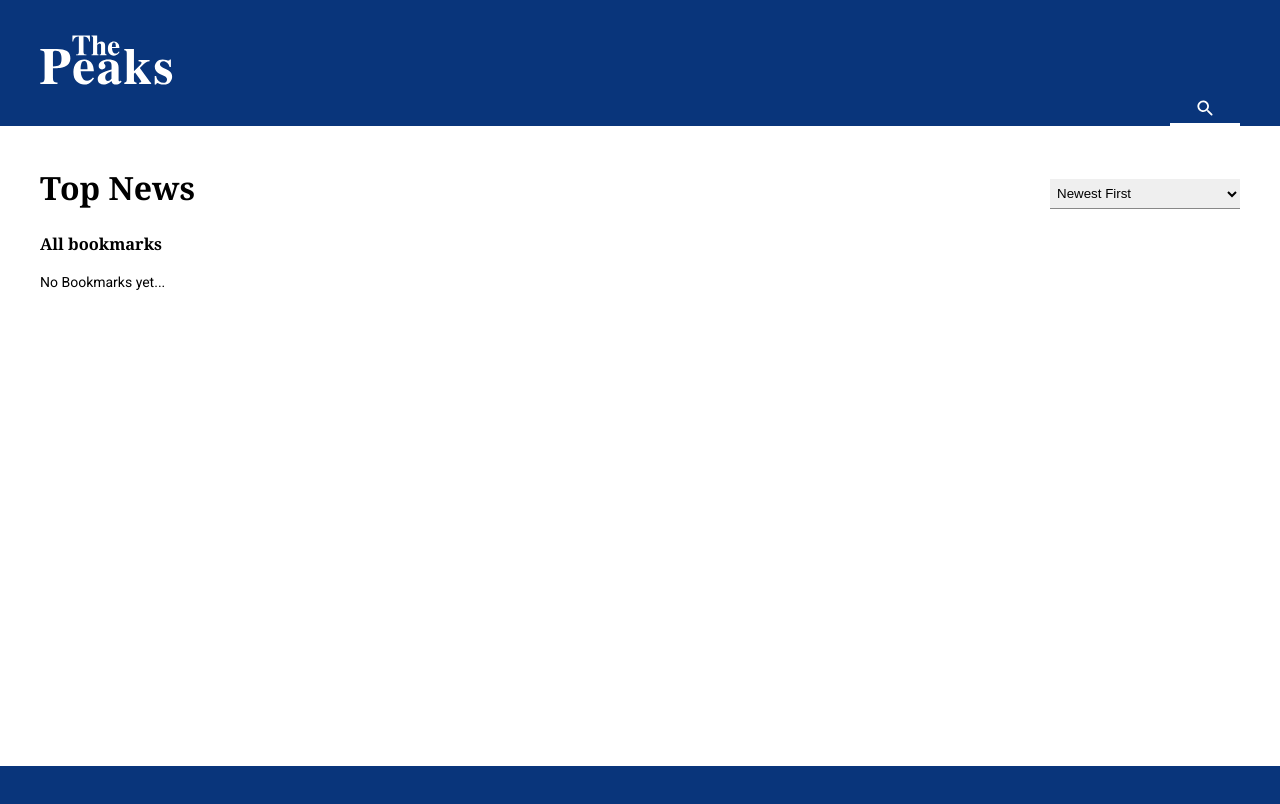
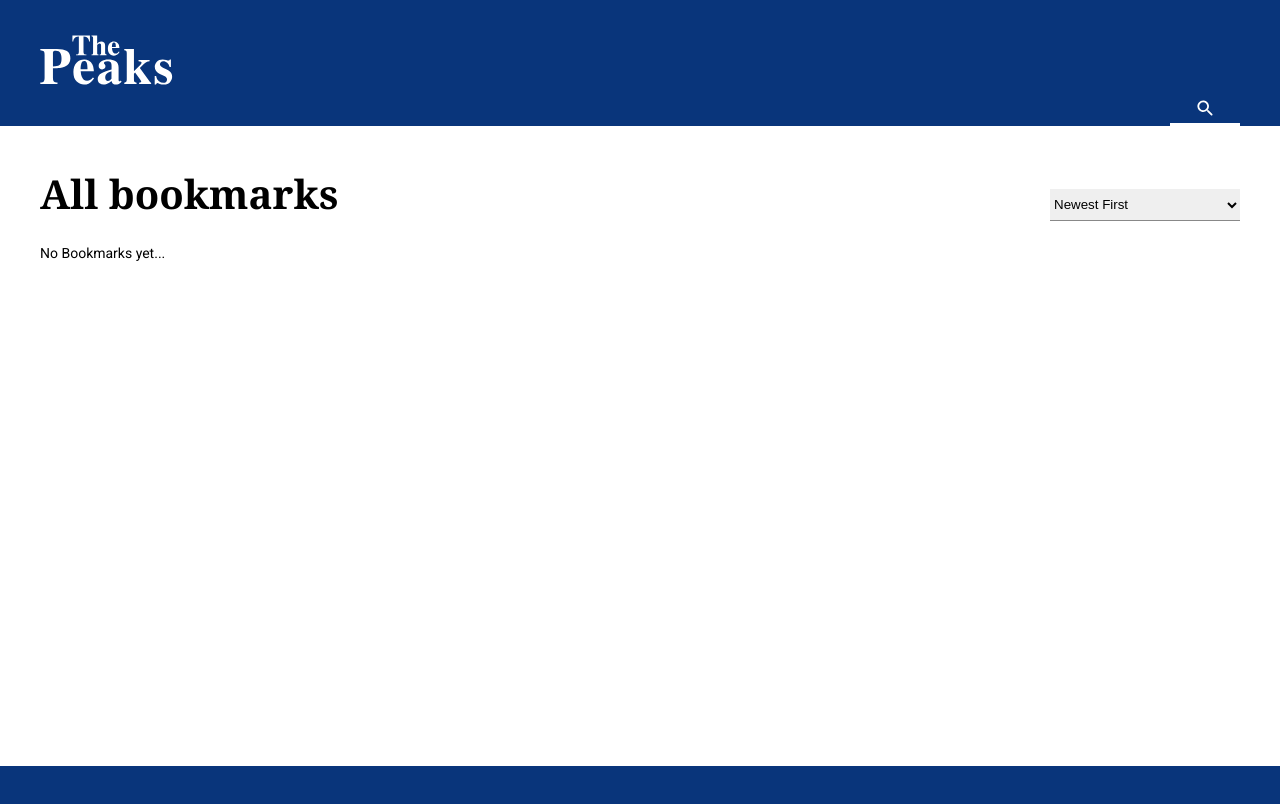
Before and after one commit to uruchira/sp-news-app, a React (Create React App) app: page /bookmarks in a window 1280 px wide. Shown: the top 804 px of the page. Built offline with nearby package versions, Linux system fonts and the light colour scheme.

Commit message:
Add dynamic page header

```diff
--- a/src/components/SubHeader.js
+++ b/src/components/SubHeader.js
@@ -1,11 +1,11 @@
 import { useLocation } from "react-router-dom";
-
 import Sorting from "./Sorting";
 
 import { HOME_PATH, SEARCH_PATH, BOOKMARKS_PATH } from "../constants";
 
 import { SubHeaderWrapper, SortingSection } from "../styles/layout";
 import { BaseLink, BaseHeader } from "../styles/elements";
+
 import bookmarkIcon from "../assets/bookmark-icon.svg";
 
 function isNewsDetailPage(pathname) {
@@ -17,26 +17,42 @@ function isNewsSavedPage(pathname) {
   return pathname === BOOKMARKS_PATH;
 }
 
-const SubHeader = () => {
-  const location = useLocation();
+function setPageHeader(pathname) {
+  switch (pathname) {
+    case HOME_PATH:
+      return "Top stories";
+    case SEARCH_PATH:
+      return "Search results";
+    case BOOKMARKS_PATH:
+      return "All bookmarks";
+    default:
+      return "";
+  }
+}
 
+function checkSubHeaderVisibility(routeName) {
   return (
+    !isNewsDetailPage(routeName) && (
       <SubHeaderWrapper>
-      <BaseHeader>Top News</BaseHeader>
+        <BaseHeader>{setPageHeader(routeName)}</BaseHeader>
         <SortingSection>
-        {isNewsDetailPage(location.pathname) ||
-        isNewsSavedPage(location.pathname) ? (
-          ""
-        ) : (
+          {!isNewsSavedPage(routeName) && (
             <BaseLink to={BOOKMARKS_PATH}>
               <img src={bookmarkIcon} alt="Bookmark Icon" />
               <span>view bookmark</span>
             </BaseLink>
           )}
-        {isNewsDetailPage(location.pathname) ? "" : <Sorting />}
+          <Sorting />
         </SortingSection>
       </SubHeaderWrapper>
+    )
   );
+}
+
+const SubHeader = () => {
+  const location = useLocation();
+
+  return <>{checkSubHeaderVisibility(location.pathname)}</>;
 };
 
 export default SubHeader;
--- a/src/pages/NewsHomePage/index.js
+++ b/src/pages/NewsHomePage/index.js
@@ -19,7 +19,7 @@ function ArticleHomePage() {
     <>
       <TopNewsSection />
       <br />
-      <hr />
+      <br />
       <br />
       <SportNewsSection />
     </>
--- a/src/pages/NewsSavedPage/index.js
+++ b/src/pages/NewsSavedPage/index.js
@@ -14,13 +14,7 @@ const ArticleSavedPage = () => {
     []
   );
 
-  return (
-    <>
-      <h3>All bookmarks</h3>
-      <br />
-      <NewsSavedSection />
-    </>
-  );
+  return <NewsSavedSection />;
 };
 
 export default ArticleSavedPage;
--- a/src/pages/NewsSearchPage/index.js
+++ b/src/pages/NewsSearchPage/index.js
@@ -14,12 +14,7 @@ function ArticleSearchPage() {
     []
   );
 
-  return (
-    <>
-      <h3>Search Results</h3>
-      <SearchResultsSection qparams={{ searchText, sortingOption }} />
-    </>
-  );
+  return <SearchResultsSection qparams={{ searchText, sortingOption }} />;
 }
 
 export default ArticleSearchPage;
--- a/src/styles/elements.js
+++ b/src/styles/elements.js
@@ -37,11 +37,11 @@ export const BaseSelect = styled.select`
   border: none;
   border-bottom: 1px solid #888;
   width: 190px;
-  padding: 6px 3px;
+  padding: 7px 0;
 `;
 
 export const BaseHeader = styled.h1`
-  font-size: 2rem;
+  font-size: 2.5rem;
 `;
 
 export const BaseSubHeader = styled.h1`
```
Lines whose indentation alone changed are shown as unchanged.
